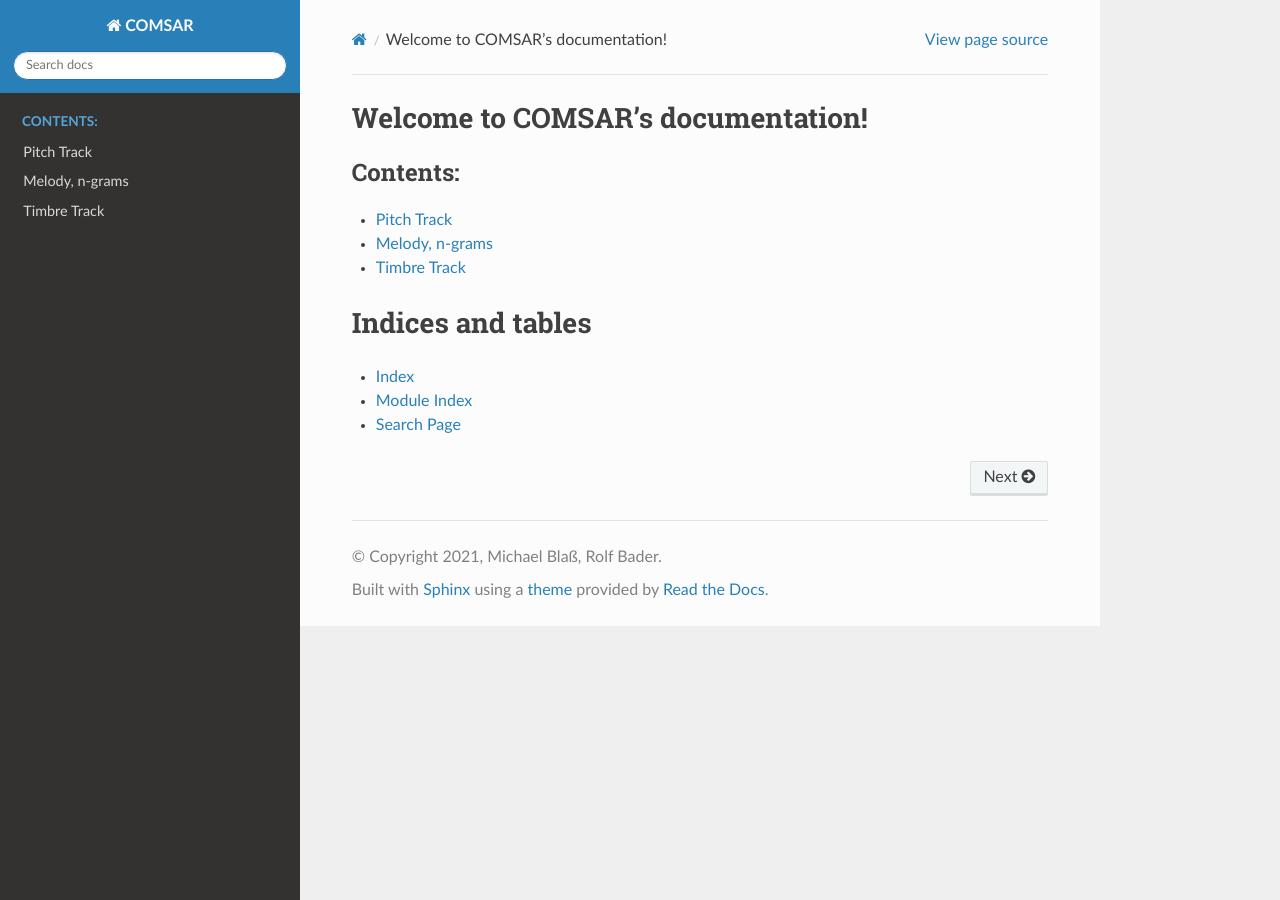
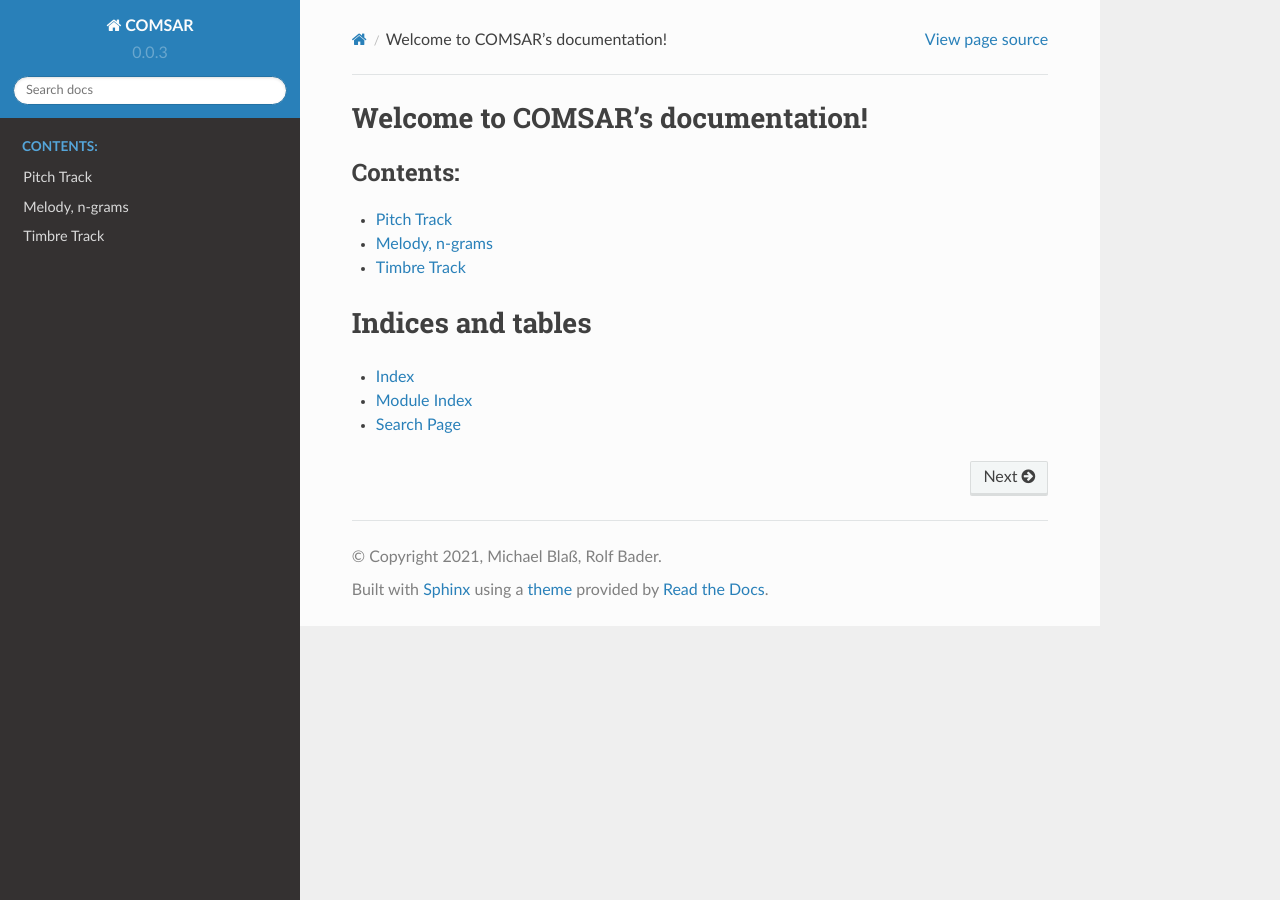
Before and after one commit to ifsm/comsar, a Sphinx documentation site: the page built from docs/source/index.rst, in a window 1280 px wide. Built offline with Sphinx 7.4.7 and the Read the Docs theme 2.0.0, drawn with Linux system fonts in a browser that asks for light colours.

Commit message:
ORIG_HEAD

```diff
--- a/docs/source/conf.py
+++ b/docs/source/conf.py
@@ -26,6 +26,7 @@ author = 'Michael Blaß, Rolf Bader'
 
 # The full version, including alpha/beta/rc tags
 release = '0.0.3'
+version = '0.0.3'    # needed for epub
 
 
 # -- General configuration ---------------------------------------------------
```
Also changed, not shown: 1 other file.
